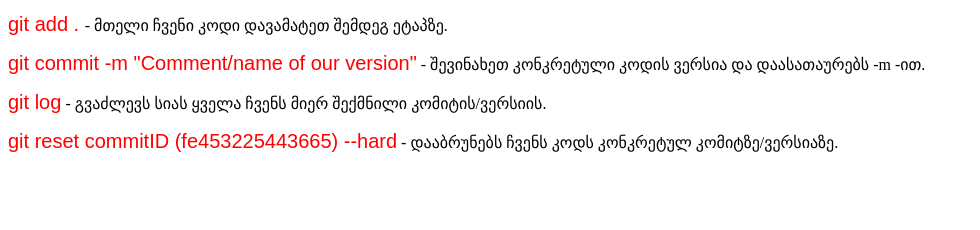
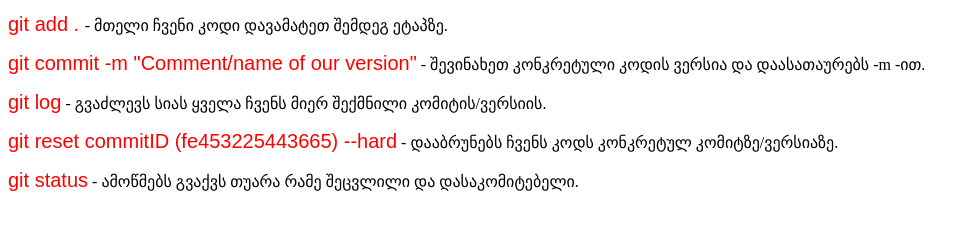
Before and after one commit to MariamKochadze/Git---VCS, a plain HTML site: page index.html in a window 1280 px wide. Shown: the part 106-336 px from the top of the page, without its empty margins (0-980 px from the left). Drawn offline with Linux system fonts and the light colour scheme.

Commit message:
add new comand git status and its description

```diff
--- a/index.html
+++ b/index.html
@@ -30,6 +30,11 @@
       ჩვენს კოდს კონკრეტულ კომიტზე/ვერსიაზე.
     </p>
 
+    <p>
+      <span>git status</span> - ამოწმებს გვაქვს თუარა რამე შეცვლილი და
+      დასაკომიტებელი.
+    </p>
+
     <script src="./index.js"></script>
   </body>
 </html>
```
